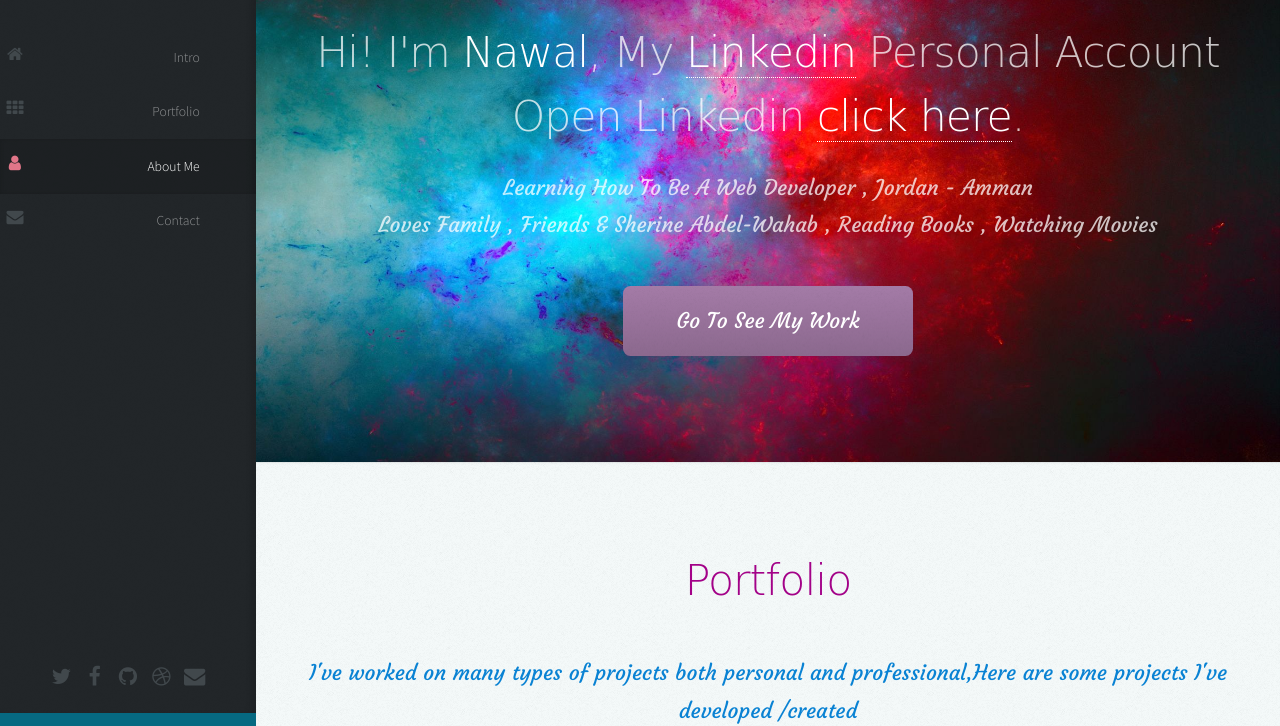
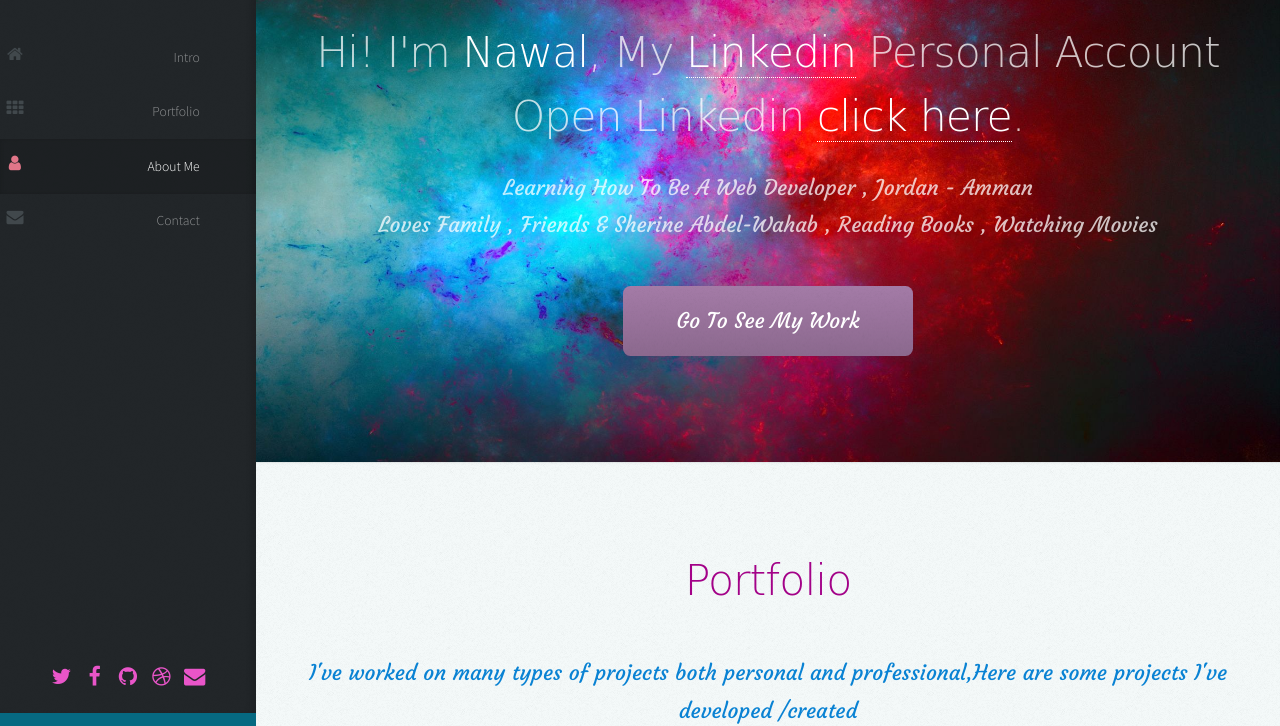
Before and after one commit to Nsuliman/Lab04-Portfolio, a plain HTML site: page lab-04-file/index.html in a window 1280 px wide. Shown: the part 87-813 px from the top of the page. Drawn offline with Linux system fonts and the light colour scheme; a web font is replaced by a local one.

Commit message:
change color of media tags

```diff
--- a/lab-04-file/assets/css/Modules-css/modules.css
+++ b/lab-04-file/assets/css/Modules-css/modules.css
@@ -1626,7 +1626,7 @@
 		}
 
 			#header .icons a {
-				color: #41484c;
+				color: #e955c9;
 				-moz-transition: color 0.35s ease-in-out;
 				-webkit-transition: color 0.35s ease-in-out;
 				-ms-transition: color 0.35s ease-in-out;
```
